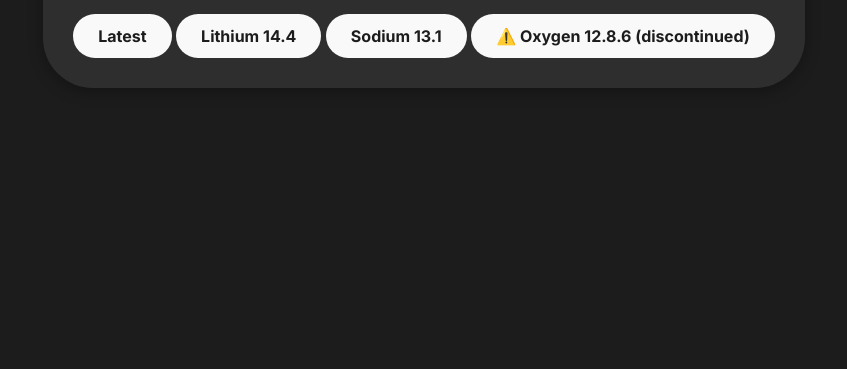
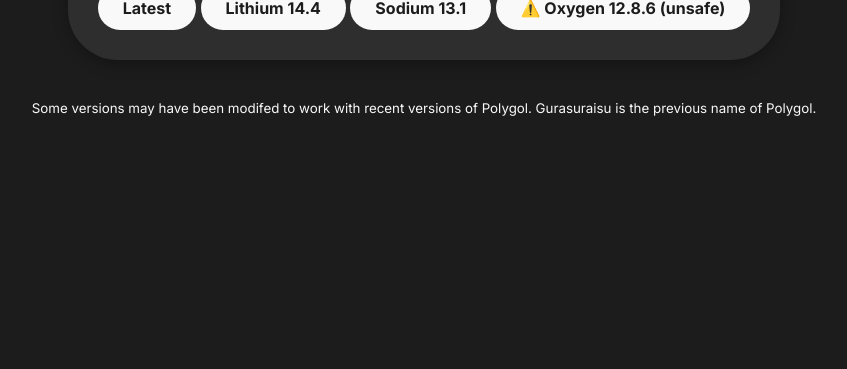
Before and after one commit to Polygol/legacy, a plain HTML site: page index.html in a window 1280 px wide. Shown: the part 431-800 px from the top of the page, without its empty margins (216-1063 px from the left). Drawn offline with nearby package versions, Linux system fonts and the light colour scheme.

Commit message:
Update index.html

```diff
--- a/index.html
+++ b/index.html
@@ -118,8 +118,9 @@
             <a href="/">Latest</a>
             <a href="/legacy/lithium/index.html">Lithium 14.4</a>
             <a href="/legacy/sodium/index.html">Sodium 13.1</a>
-            <a href="/legacy/unsafe/oxygen/index.html">⚠️ Oxygen 12.8.6 (discontinued)</a>
+            <a href="/legacy/unsafe/oxygen/index.html">⚠️ Oxygen 12.8.6 (unsafe)</a>
         </div>
+        <small style="margin-top: 40px;">Some versions may have been modifed to work with recent versions of Polygol. Gurasuraisu is the previous name of Polygol.</small>
     </div>
 
     <script>
```
